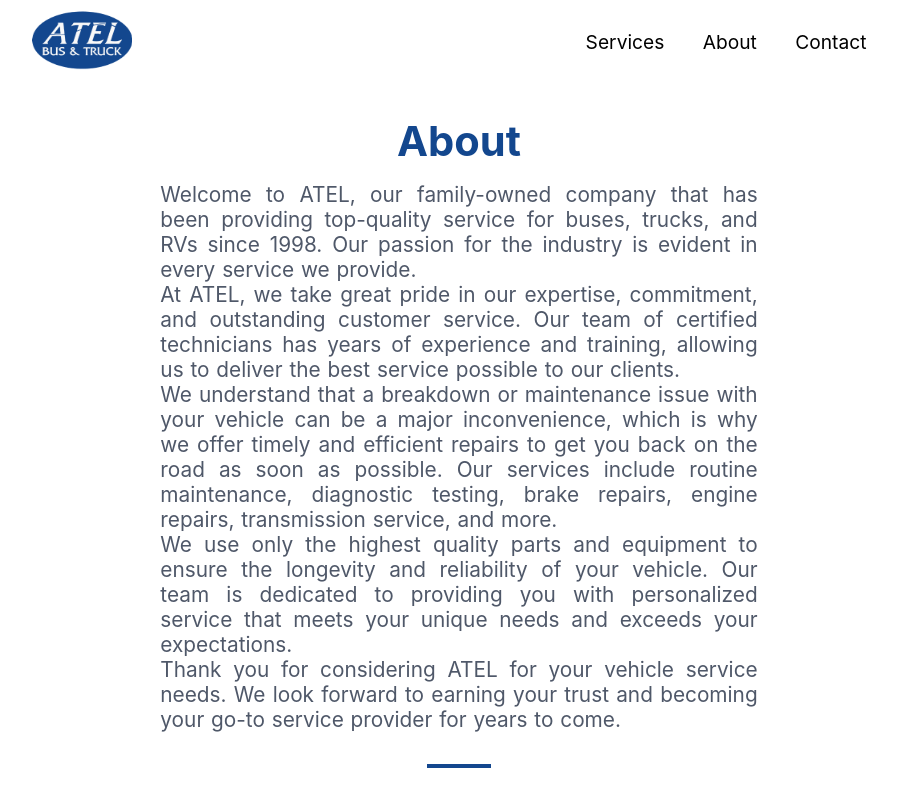
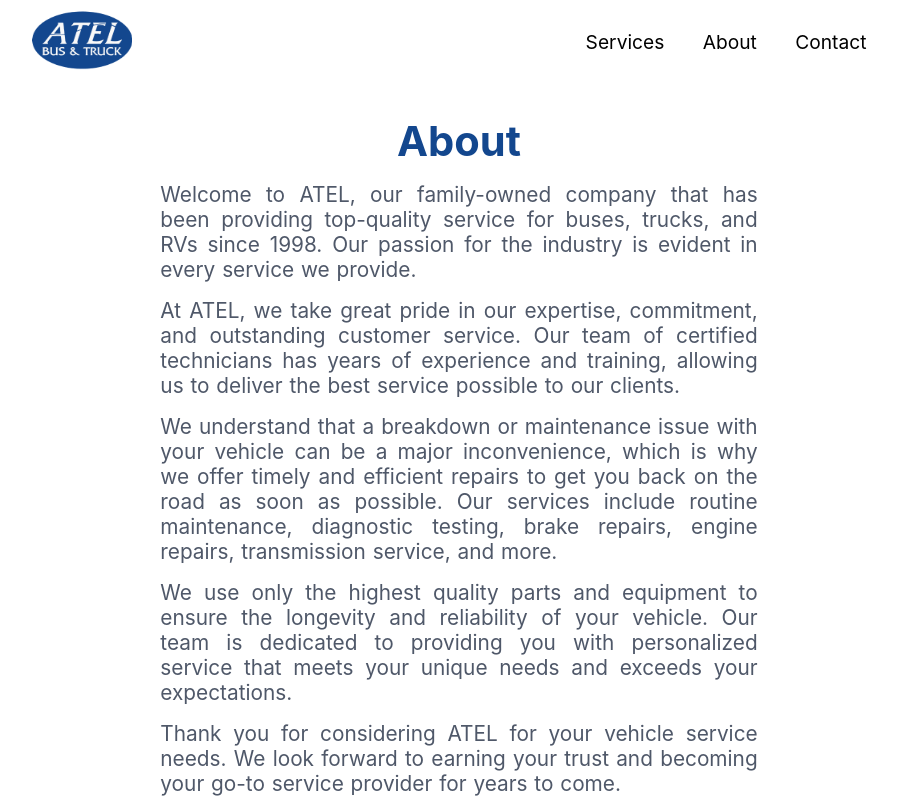
Before and after one commit to logan-connolly/atelbus, a Nuxt app: page /about in a window 1280 px wide. Shown: the top 800 px of the page, without its empty margins (181-1078 px from the left). Built offline with nearby package versions, Linux system fonts and the light colour scheme.

Commit message:
fix(pages): add padding to paragraphs in `about`

```diff
--- a/pages/about/index.vue
+++ b/pages/about/index.vue
@@ -49,3 +49,9 @@
   }
 };
 </script>
+
+<style scoped>
+p {
+  margin-bottom: 1rem;
+}
+</style>
```
